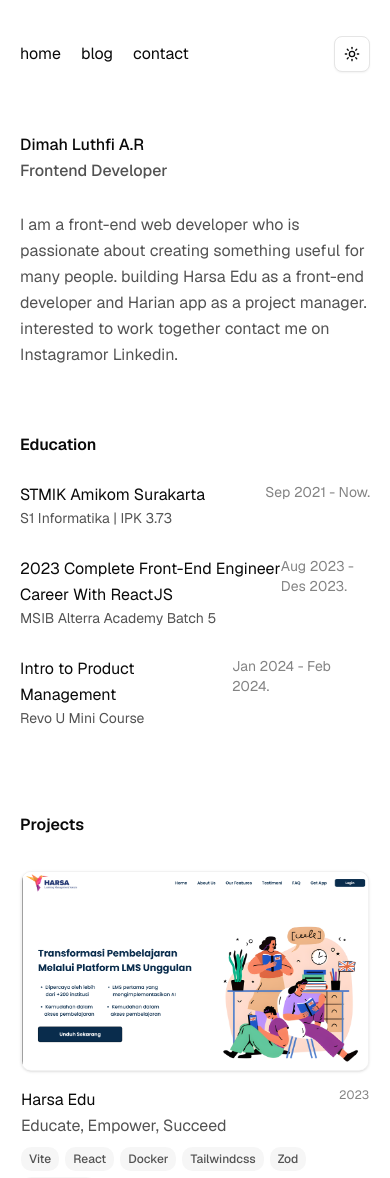
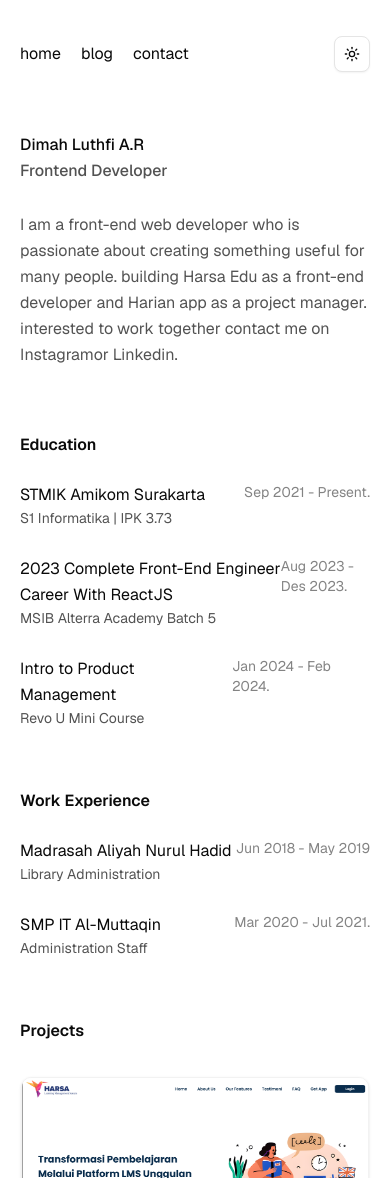
Before and after one commit to dimdimah/dimah-com, a Next.js app: page / in a window 390 px wide. Shown: the top 1178 px of the page. Built offline with nearby package versions, Linux system fonts and the light colour scheme.

Commit message:
fix: ui fixing all page

```diff
--- a/package.json
+++ b/package.json
@@ -11,6 +11,7 @@
   "dependencies": {
     "@radix-ui/react-dropdown-menu": "^2.1.10",
     "@radix-ui/react-slot": "^1.2.0",
+    "@radix-ui/react-tooltip": "^1.2.3",
     "class-variance-authority": "^0.7.1",
     "clsx": "^2.1.1",
     "lucide-react": "^0.501.0",
--- a/src/app/blog/page.jsx
+++ b/src/app/blog/page.jsx
@@ -3,8 +3,8 @@ import { Construction } from "lucide-react";
 
 export default function BlogPage() {
   return (
-    <main className="container sm:w-[725px] leading-relaxed antialiased pb-20">
-      <div className="flex flex-col items-center justify-center min-h-[675px] text-center">
+    <main className="container sm:w-[725px] leading-relaxed antialiased">
+      <div className="flex flex-col items-center justify-center text-center h-[650px]">
         <Construction size={90} />
         <h1 className="text-4xl font-bold mb-6">Under Development</h1>
         <p className="text-foreground/70 mb-8">
--- a/src/app/contact/page.jsx
+++ b/src/app/contact/page.jsx
@@ -30,9 +30,9 @@ export default function ContactPage() {
   };
 
   return (
-    <main className="container sm:w-[725px] leading-relaxed antialiased pb-20">
+    <main className="container sm:w-[725px] leading-relaxed antialiased">
+      {/* Social Media Section */}
       <p className="font-medium text-lg mb-4">Social Media</p>
-
       <div className="grid grid-cols-1 sm:grid-cols-2 gap-4">
         {socialLinks.map((item, index) => (
           <Link
@@ -88,6 +88,7 @@ export default function ContactPage() {
           Hi 👋 If you need anything, send me a message.
         </p>
         <Input
+          disabled
           type="email"
           name="email"
           placeholder="Your Email"
@@ -95,12 +96,14 @@ export default function ContactPage() {
           className="w-full h-10 px-4 bg-none border border-foreground/5 rounded-md"
         />
         <Textarea
+          disabled
           name="message"
           placeholder="Your message"
           required
           className="w-full px-4 bg-none border border-foreground/5 rounded-md"
         />
         <Button
+          disabled
           type="submit"
           className="text-sm font-semibold rounded-lg w-max bg-foreground hover:bg-foreground/80 text-background h-10 px-4 disabled:opacity-50"
         >
--- a/src/app/page.jsx
+++ b/src/app/page.jsx
@@ -1,12 +1,17 @@
 import React from "react";
 import Link from "next/link";
 import Image from "next/image";
-import { profileData, educationData, projectDatas } from "@/data/home";
+import {
+  profileData,
+  educationData,
+  projectDatas,
+  experienceData,
+} from "@/data/home";
 import ProfileCard from "@/components/profileCard";
 
 export default function HomePage() {
   return (
-    <main className="container max-w-[725px] leading-relaxed antialiased pb-20">
+    <main className="container max-w-[725px] leading-relaxed antialiased">
       <ProfileCard
         name={profileData.name}
         position={profileData.position}
@@ -17,10 +22,8 @@ export default function HomePage() {
       <p className="font-semibold mt-16">Education</p>
       <div className="mt-4 flex flex-col divide-foreground/10">
         {educationData.map((edu, index) => (
-          <Link
+          <div
             key={index}
-            href={edu.url}
-            target="_blank"
             className="block py-2 mb-3 hover:bg-lime-600/10 -mx-3 px-3 rounded-md"
           >
             <h1 className="flex flex-row justify-between">
@@ -28,16 +31,37 @@ export default function HomePage() {
               <span className="opacity-50 text-sm">{edu.duration}</span>
             </h1>
             <h2 className="opacity-70 text-sm">{edu.description}</h2>
+          </div>
+        ))}
+      </div>
+
+      {/* Work Experience */}
+      <p className="font-semibold mt-10">Work Experience</p>
+      <div className="mt-4 flex flex-col divide-foreground/10">
+        {experienceData.map((exp, index) => (
+          <Link
+            key={index}
+            href={exp.url}
+            target="_blank"
+            className="block py-2 mb-3 hover:bg-lime-600/10 -mx-3 px-3 rounded-md"
+          >
+            <h1 className="flex flex-row justify-between">
+              <span>{exp.institution}</span>
+              <span className="opacity-50 text-sm">{exp.duration}</span>
+            </h1>
+            <h2 className="opacity-70 text-sm">{exp.description}</h2>
           </Link>
         ))}
       </div>
+
       {/* Projects Section */}
-      <p className="font-semibold mt-16">Projects</p>
+      <p className="font-semibold mt-10">Projects</p>
       <div className="mt-8 grid md:grid-cols-2 gap-8">
         {projectDatas.map((project, index) => (
           <Link
             key={index}
             href={project.url}
+            target="_blank"
             className="relative hover:bg-lime-600/10 hover:border-foreground/10 border border-foreground/0 rounded-lg -m-3 p-3 transition-colors duration-100"
           >
             <Image
--- /dev/null
+++ b/src/components/ui/tooltip.jsx
@@ -0,0 +1,55 @@
+"use client"
+
+import * as React from "react"
+import * as TooltipPrimitive from "@radix-ui/react-tooltip"
+
+import { cn } from "@/lib/utils"
+
+function TooltipProvider({
+  delayDuration = 0,
+  ...props
+}) {
+  return (<TooltipPrimitive.Provider data-slot="tooltip-provider" delayDuration={delayDuration} {...props} />);
+}
+
+function Tooltip({
+  ...props
+}) {
+  return (
+    (<TooltipProvider>
+      <TooltipPrimitive.Root data-slot="tooltip" {...props} />
+    </TooltipProvider>)
+  );
+}
+
+function TooltipTrigger({
+  ...props
+}) {
+  return <TooltipPrimitive.Trigger data-slot="tooltip-trigger" {...props} />;
+}
+
+function TooltipContent({
+  className,
+  sideOffset = 0,
+  children,
+  ...props
+}) {
+  return (
+    (<TooltipPrimitive.Portal>
+      <TooltipPrimitive.Content
+        data-slot="tooltip-content"
+        sideOffset={sideOffset}
+        className={cn(
+          "bg-primary text-primary-foreground animate-in fade-in-0 zoom-in-95 data-[state=closed]:animate-out data-[state=closed]:fade-out-0 data-[state=closed]:zoom-out-95 data-[side=bottom]:slide-in-from-top-2 data-[side=left]:slide-in-from-right-2 data-[side=right]:slide-in-from-left-2 data-[side=top]:slide-in-from-bottom-2 z-50 w-fit origin-(--radix-tooltip-content-transform-origin) rounded-md px-3 py-1.5 text-xs text-balance",
+          className
+        )}
+        {...props}>
+        {children}
+        <TooltipPrimitive.Arrow
+          className="bg-primary fill-primary z-50 size-2.5 translate-y-[calc(-50%_-_2px)] rotate-45 rounded-[2px]" />
+      </TooltipPrimitive.Content>
+    </TooltipPrimitive.Portal>)
+  );
+}
+
+export { Tooltip, TooltipTrigger, TooltipContent, TooltipProvider }
--- a/src/data/home.js
+++ b/src/data/home.js
@@ -14,7 +14,7 @@ export const profileData = {
 export const educationData = [
   {
     institution: "STMIK Amikom Surakarta",
-    duration: "Sep 2021 - Now.",
+    duration: "Sep 2021 - Present.",
     description: "S1 Informatika | IPK 3.73",
     url: "/",
   },
@@ -29,6 +29,21 @@ export const educationData = [
     duration: "Jan 2024 - Feb 2024.",
     description: "Revo U Mini Course",
     url: "/",
+  },
+];
+
+export const experienceData = [
+  {
+    institution: "Madrasah Aliyah Nurul Hadid",
+    duration: "Jun 2018 - May 2019",
+    description: "Library Administration",
+    url: "https://nurulhadid.sch.id/",
+  },
+  {
+    institution: "SMP IT Al-Muttaqin",
+    duration: "Mar 2020 - Jul 2021.",
+    description: "Administration Staff",
+    url: "https://almuttaqincrbn.com/",
   },
 ];
 
```
Also changed, not shown: 1 other file (tests, documents, lock files or other folders).
